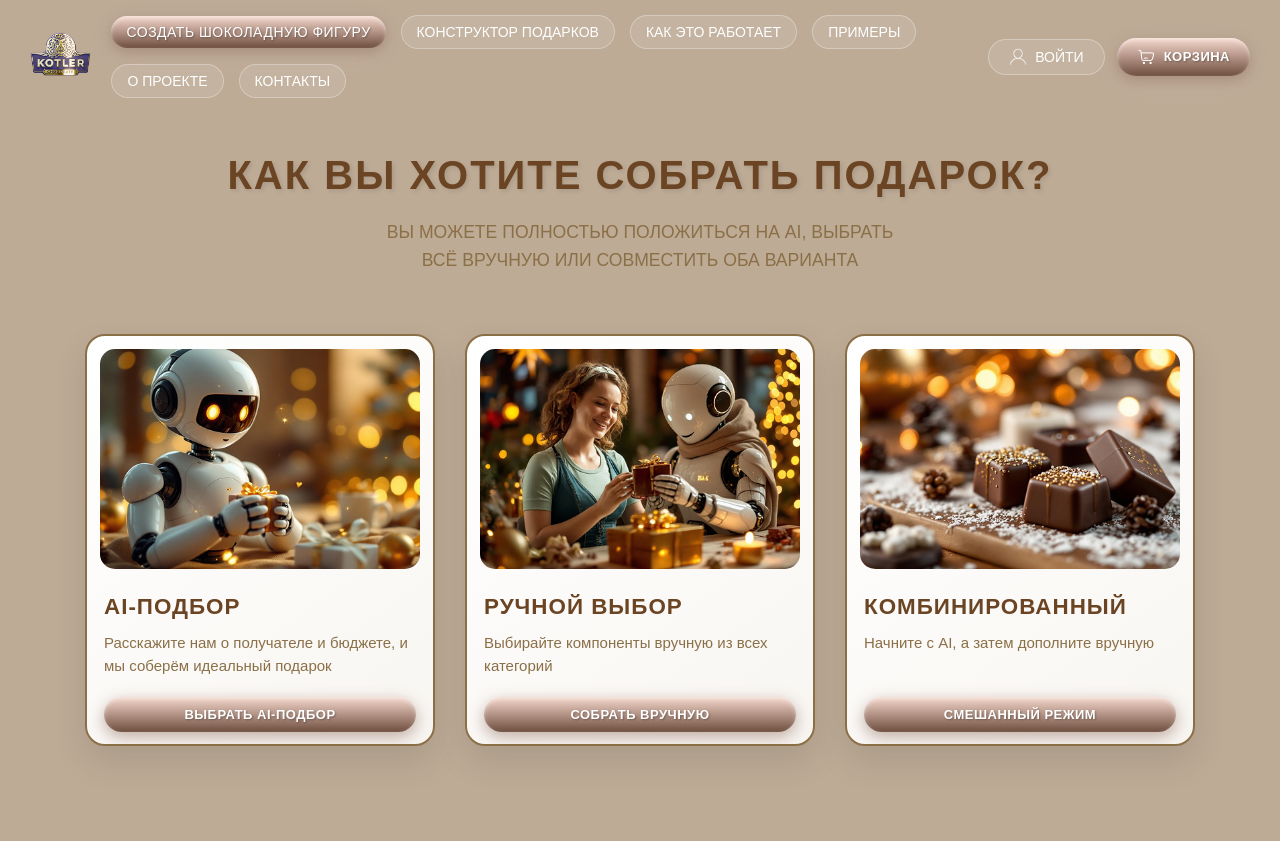
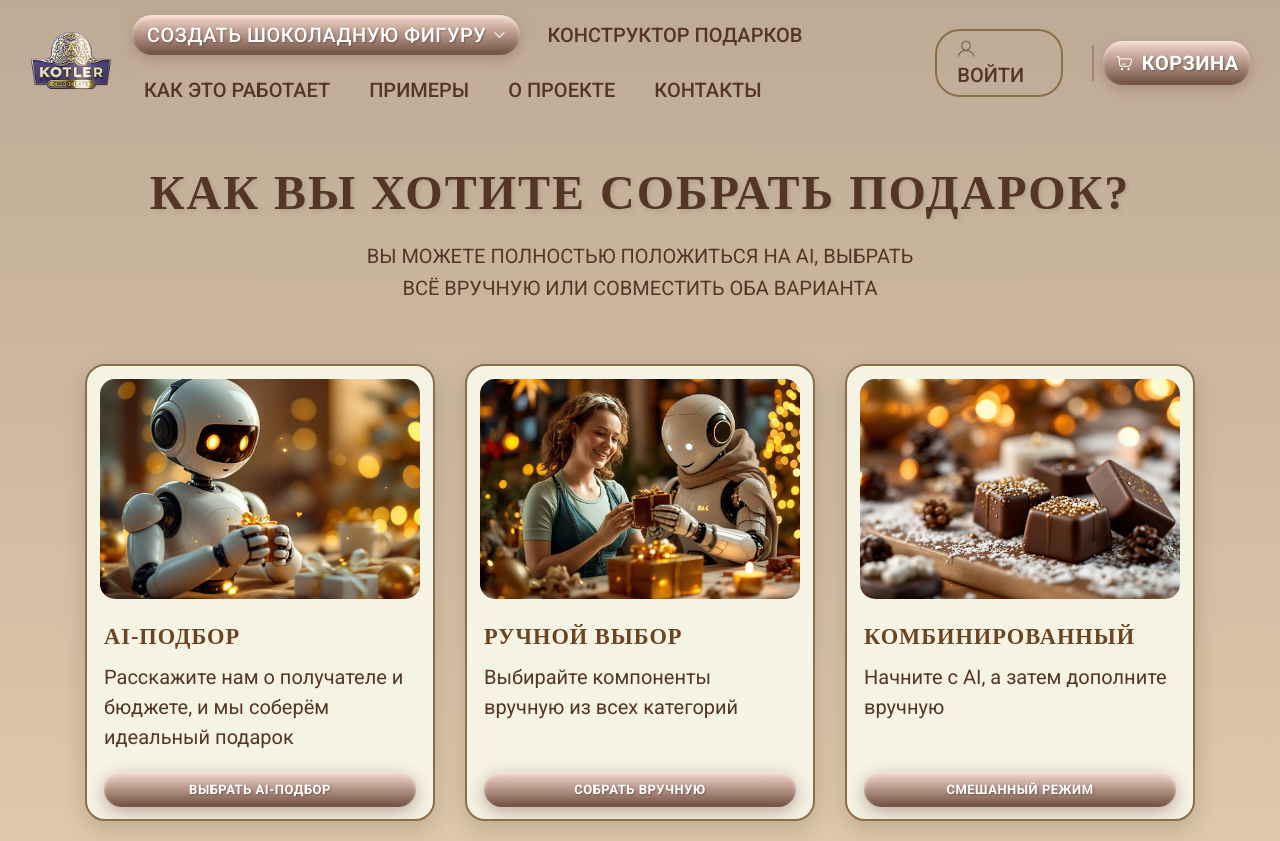
Before and after one commit to SerjHran1tel/Site, a plain HTML site: page index.html in a window 1280 px wide. Before the commit the page ends 800 px from the top, so only its background shows below. Drawn offline with Linux system fonts and the light colour scheme; a web font is replaced by a local one.

Commit message:
Something did

```diff
--- a/index.html
+++ b/index.html
@@ -12,7 +12,10 @@
         <img src="pictures/logo.png" alt="Kotler Logo">
     </div>
     <nav class="nav">
-        <a href="#" class="create-chocolate-btn">СОЗДАТЬ ШОКОЛАДНУЮ ФИГУРУ</a>
+        <a href="#" class="create-chocolate-btn">
+            СОЗДАТЬ ШОКОЛАДНУЮ ФИГУРУ
+            <img src="pictures/vector.png" alt="" class="btn-icon">
+        </a>
         <a href="#">КОНСТРУКТОР ПОДАРКОВ</a>
         <a href="#">КАК ЭТО РАБОТАЕТ</a>
         <a href="#">ПРИМЕРЫ</a>
--- a/styles.css
+++ b/styles.css
@@ -1,3 +1,6 @@
+@import url('https://fonts.googleapis.com/css2?family=Roboto:wght@400;500;700&display=swap');
+@import url('https://fonts.googleapis.com/css2?family=Trajan+Pro&display=swap');
+
 * {
     margin: 0;
     padding: 0;
@@ -5,10 +8,11 @@
 }
 
 body {
-    font-family: 'Arial', sans-serif;
+    font-family: 'Roboto', sans-serif;
     background: #BDAB96;
+    background: linear-gradient(0deg, rgba(192, 145, 87, 0.5) 0%, rgba(189, 171, 150, 1) 100%);
     min-height: 100vh;
-    color: #5a4a3a;
+    color: #553626; /* Новый основной цвет текста */
 }
 
 .header {
@@ -21,8 +25,7 @@ body {
 }
 
 .logo img {
-    height: 45px;
-    /* Убрали ограничения овала */
+    height: 60px;
     border-radius: 0;
     border: none;
 }
@@ -47,14 +50,16 @@ body {
     white-space: nowrap;
 }
 
-/* Обычные навигационные кнопки (без градиента) */
 .nav a:not(.create-chocolate-btn) {
-    background: rgba(255,255,255,0.1);
-    border: 1px solid rgba(255,255,255,0.3);
+    background: transparent !important;
+    border: none !important;
+    color: #553626 !important; /* Новый цвет текста */
+    font-weight: 500;
+    padding: 8px 12px;
 }
 
 .nav a:not(.create-chocolate-btn):hover {
-    background: rgba(255,255,255,0.15);
+    background: rgba(107, 68, 35, 0.1) !important;
     transform: translateY(-2px);
 }
 
@@ -117,6 +122,7 @@ body {
     color: #fff;
     border-radius: 20px;
     cursor: pointer;
+    margin-left: 20px; /* Отступ слева для Корзины */
     font-size: 13px;
     font-weight: 600;
     letter-spacing: 0.5px;
@@ -185,28 +191,40 @@ body {
 
 .user-actions {
     display: flex;
-    gap: 12px;
+    gap: 0; /* Убираем gap чтобы линия была точно между кнопками */
     align-items: center;
+    position: relative;
 }
 
-/* Кнопка Войти (без градиента) */
+.user-actions::before {
+    content: '';
+    position: absolute;
+    left: 50%;
+    transform: translateX(-50%);
+    height: 36px;
+    width: 1px;
+    background-color: #553626;
+    opacity: 0.6;
+}
+
 .profile {
-    color: #fff;
-    text-decoration: none;
-    padding: 8px 20px;
-    border-radius: 25px;
-    transition: all 0.3s ease;
-    font-size: 14px;
-    display: flex;
-    align-items: center;
+    background: transparent !important;
+    border: 2px solid #8B6F47 !important;
+    color: #553626 !important; /* Новый цвет текста */
+    margin-right: 20px; /* Отступ справа для Войти */
     font-weight: 500;
-    border: 1px solid rgba(255,255,255,0.3);
-    background: rgba(255,255,255,0.1);
+    text-decoration: none !important;
+    border-radius: 25px !important;
+    padding: 8px 20px !important;
 }
 
 .profile:hover {
-    background: rgba(212,166,116,0.2);
+    background: rgba(139, 111, 71, 0.1) !important;
     transform: translateY(-2px);
+}
+
+.profile img {
+    filter: none !important;
 }
 
 .user-actions img {
@@ -222,8 +240,9 @@ body {
 }
 
 .title {
-    font-size: 2.5em;
-    color: #6b4423;
+    font-family: 'Trajan Pro', serif;
+    font-size: 48px; /* Новый размер */
+    color: #553626;
     margin-bottom: 20px;
     font-weight: 700;
     letter-spacing: 2px;
@@ -231,8 +250,8 @@ body {
 }
 
 .subtitle {
-    font-size: 1.1em;
-    color: #8b6f47;
+    font-size: 20px; /* Новый размер */
+    color: #553626;
     margin-bottom: 50px;
     font-weight: 400;
     max-width: 800px;
@@ -253,11 +272,11 @@ body {
 }
 
 .option {
-    background: linear-gradient(145deg, #ffffff 0%, #f8f6f2 100%);
+    background: #F5F3E4; /* Новый фон карточек */
     border-radius: 20px;
     padding: 12px;
     width: 350px;
-    box-shadow: 0 15px 35px rgba(0,0,0,0.1);
+    box-shadow: 0 8px 25px rgba(0,0,0,0.15); /* Улучшенная тень */
     transition: all 0.4s ease;
     overflow: hidden;
     border: 2px solid #8B6F47;
@@ -281,7 +300,7 @@ body {
 
 .option:hover {
     transform: translateY(-10px) scale(1.02);
-    box-shadow: 0 25px 50px rgba(0,0,0,0.15);
+    box-shadow: 0 15px 35px rgba(0,0,0,0.25); /* Усиленная тень при наведении */
     border-color: #6b4423;
 }
 
@@ -302,6 +321,49 @@ body {
 
 .option:hover .option-image {
     transform: scale(1.05);
+}
+
+.option h2 {
+    font-family: 'Trajan Pro', serif;
+    font-size: 28px; /* Новый размер */
+    color: #553626;
+    margin: 0 0 12px 0;
+    font-weight: 700;
+    letter-spacing: 1px;
+    text-align: left;
+    padding: 0 5px;
+}
+
+
+.option p {
+    margin: 0 0 20px 0;
+    color: #553626;
+    font-size: 20px; /* Новый размер */
+    text-align: left;
+    line-height: 1.5;
+    font-weight: 400;
+    flex-grow: 1;
+    padding: 0 5px;
+}
+
+.subtitle,
+.option p,
+.nav a,
+.user-actions a,
+.btn,
+.create-chocolate-btn,
+.cart-icon,
+.profile {
+    font-family: 'Roboto', sans-serif;
+}
+
+.nav a,
+.user-actions a,
+.btn,
+.create-chocolate-btn,
+.cart-icon,
+.profile {
+    font-size: 20px; /* Новый размер */
 }
 
 .ai-image {
@@ -326,22 +388,11 @@ body {
     padding: 0 5px;
 }
 
-.option p {
-    margin: 0 0 20px 0;
-    color: #8b6f47;
-    font-size: 15px;
-    text-align: left;
-    line-height: 1.5;
-    font-weight: 400;
-    flex-grow: 1;
-    padding: 0 5px;
-}
-
 .btn {
     background: linear-gradient(to top, #6E4E3E 0%, #F6D8CD 100%);
     border: none;
     padding: 10px 20px;
-    color: #fff;
+    color: #fff; /* Белый текст остается */
     border-radius: 20px;
     cursor: pointer;
     font-size: 13px;
@@ -357,6 +408,12 @@ body {
     text-shadow: 1px 1px 2px rgba(0,0,0,0.3);
     position: relative;
     overflow: hidden;
+}
+
+.btn-icon {
+    height: 6px;
+    margin-left: 8px;
+    filter: brightness(0) invert(1);
 }
 
 .btn::before {
@@ -400,6 +457,22 @@ body {
 }
 
 @media (max-width: 768px) {
+
+    .nav a:not(.create-chocolate-btn) {
+        font-size: 12px;
+        padding: 6px 10px;
+    }
+
+    .profile {
+        margin-right: 15px;
+        padding: 6px 12px !important;
+    }
+
+    .btn-icon {
+        height: 14px;
+        margin-left: 6px;
+    }
+
     .header {
         flex-direction: column;
         gap: 15px;
@@ -423,7 +496,10 @@ body {
 
     .title {
         font-size: 1.8em;
-        letter-spacing: 1px;
+    }
+
+    .option h2 {
+        font-size: 1.2em;
     }
 
     .subtitle {
@@ -459,8 +535,12 @@ body {
     }
 
     .cart-icon {
-        padding: 8px 16px;
-        font-size: 12px;
+        margin-left: 15px;
+        padding: 8px 12px;
+    }
+
+    .user-actions::before {
+        height: 20px;
     }
 }
 
```
